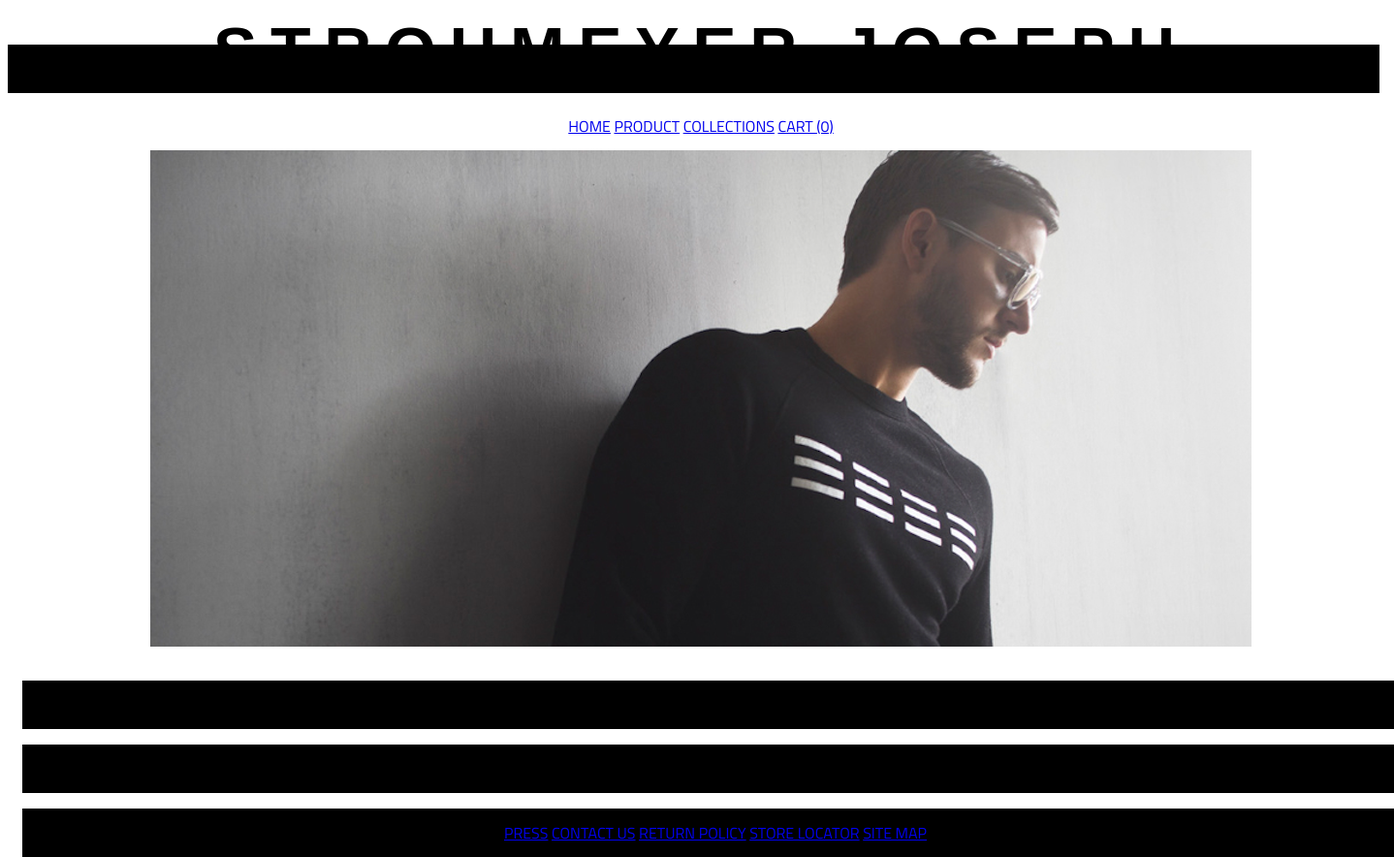
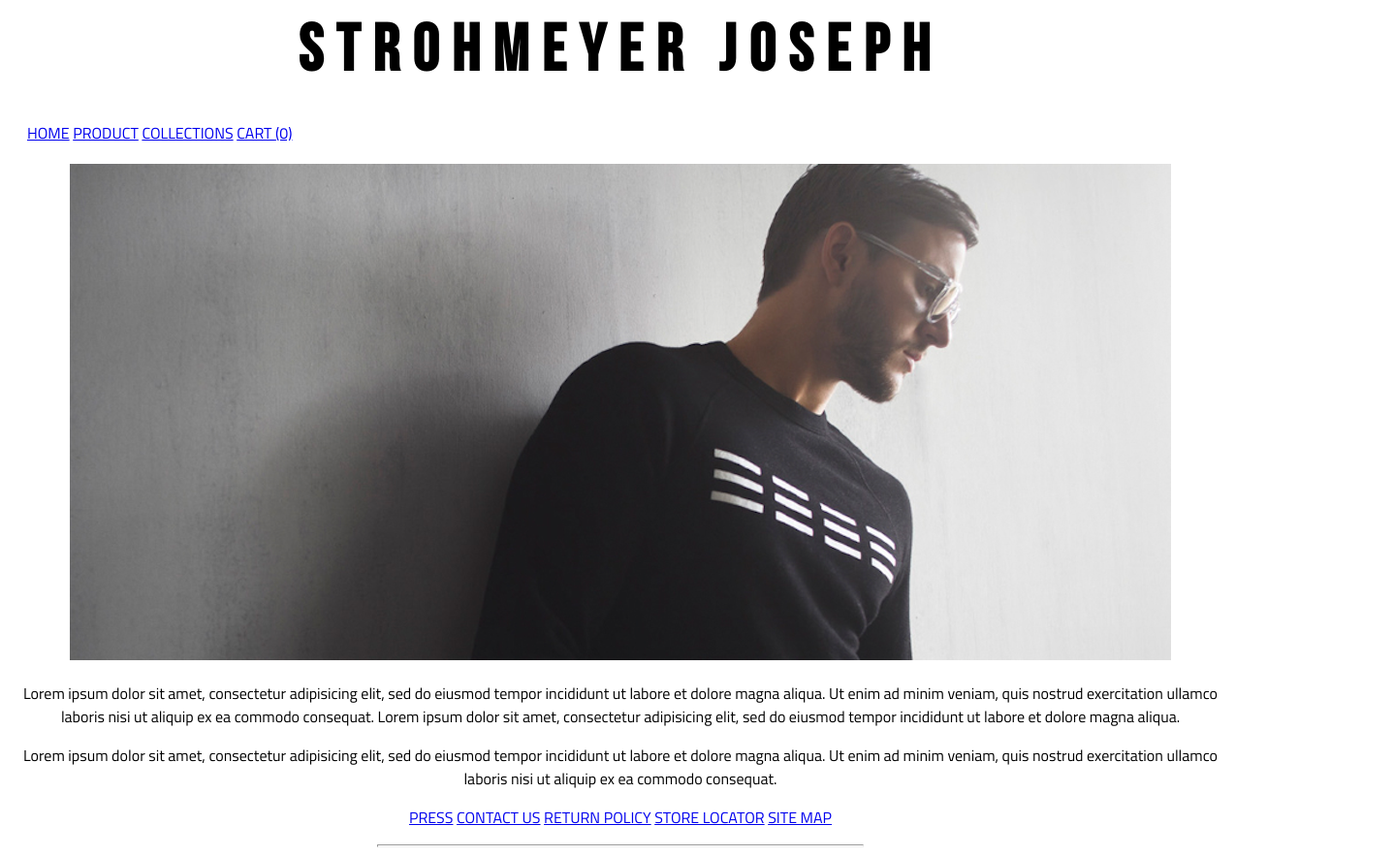
Before and after one commit to jordanraejoseph/jordanraejoseph.github.io, a plain HTML site: page index.html in a window 1280 px wide. Shown: the top 884 px of the page at 97% size, 1438 px wide, since content can reach past the window. Drawn offline with Linux system fonts and the light colour scheme; files whose address does not match are found by name; a web font is replaced by a local one.

Commit message:
adding css for fluid layout

```diff
--- a/CSS/style.css
+++ b/CSS/style.css
@@ -12,22 +12,13 @@ h1 {
 	line-height: 0.2em;
 }
 
-div {
-	margin-right: auto;
-	margin-left: auto;
-	height: 50px;
-	width: 1400px;
-	background-color: #000;
-	vertical-align: middle;
-	line-height: 50px;
-	padding-left: 15px;
-}
-
-li {
+nav {
 	font-family: 'Titillium Web', sans-serif;
-	display: inline;
+	text-decoration: none;
+	display: block;
+	float: left;
+	padding: 20px;
 	text-align: center;
-	margin: 70px;
 	color: #fff;
 }
 
@@ -38,13 +29,12 @@ body {
 	background-repeat: no-repeat;
 }
 
-#baldwin {
+#img {
 	margin-right: auto;
 	margin-left: auto;
 	height: auto;
 	width: 1415px;
 }
-
 
 #copyright {
 	color: gray;
--- a/style.css
+++ /dev/null
@@ -1,47 +0,0 @@
-@font-face {
-	font-family: BebasNeue;
-	src: url('fonts/BebasNeue.otf');
-}
-
-h1 {
-	font-family: 'BebasNeue', sans-serif;
-	font-size: 68px;
-	text-align: center;
-	color: #000;
-	letter-spacing: 0.2em;
-	line-height: 0.2em;
-}
-
-nav {
-	font-family: 'Titillium Web', sans-serif;
-	text-decoration: none;
-	display: block;
-	float: left;
-	padding: 20px;
-	text-align: center;
-	color: #fff;
-}
-
-body {
-	font-size: 16px;
-	font-family: 'Titillium Web', sans-serif;
-	text-align: center;
-	background-repeat: no-repeat;
-}
-
-#img {
-	margin-right: auto;
-	margin-left: auto;
-	height: auto;
-	width: 1415px;
-}
-
-#copyright {
-	color: gray;
-	font-size: 16px
-}
-
-hr {
-	height: 1px;
-	width: 500px;
-}
```
